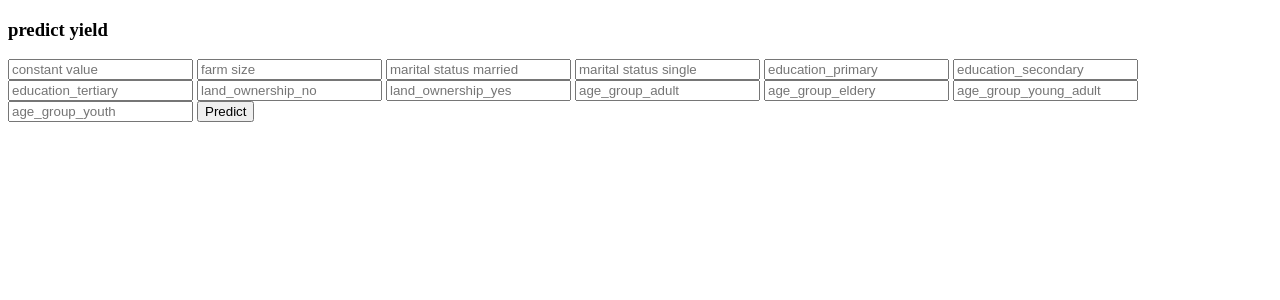
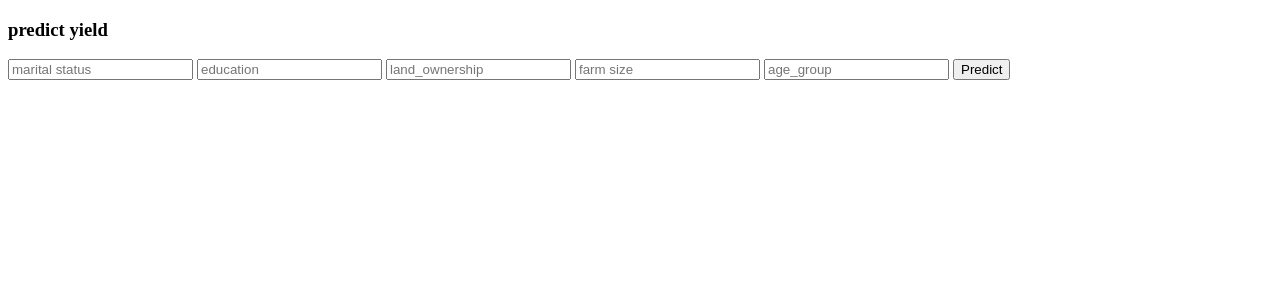
Before and after one commit to jescandagire/crop-yield-API, a Flask app: page / in a window 1280 px wide. Shown: the top 300 px of the page. Run offline with Flask 2, Linux system fonts and the light colour scheme; parts of the project's set-up code (start-up, migrations or seed data) failed here and were passed over.

Commit message:
reduced the features

```diff
--- a/templates/index.html
+++ b/templates/index.html
@@ -7,19 +7,11 @@
 		<div>
 			<h3>predict yield</h3>
 			<form action="{{ url_for('predict')}}" method="POST">
-				<input type="text" name="constant_value" placeholder="constant value" required="required"/>
+				<input type="text" name="marital_status" placeholder="marital status" required="required"/>
+				<input type="text" name="education" placeholder="education" required="required"/>
+				<input type="text" name="land_ownership" placeholder="land_ownership" required="required"/>
 				<input type="text" name="farm_size " placeholder="farm size " required="required"/>
-				<input type="text" name="marital_status_married" placeholder="marital status married" required="required"/>
-				<input type="text" name="marital_status_single" placeholder="marital status single" required="required"/>
-				<input type="text" name="education_primary" placeholder="education_primary" required="required"/>
-				<input type="text" name="education_secondary" placeholder="education_secondary" required="required"/>
-				<input type="text" name="education_tertiary" placeholder="education_tertiary" required="required"/>
-				<input type="text" name="land_ownership_no" placeholder="land_ownership_no" required="required"/>
-				<input type="text" name="land_ownership_yes" placeholder="land_ownership_yes" required="required"/>
-				<input type="text" name="age_group_adult" placeholder="age_group_adult" required="required"/>
-				<input type="text" name="age_group_eldery" placeholder="age_group_eldery" required="required"/>
-				<input type="text" name="age_group_young_adult" placeholder="age_group_young_adult" required="required"/>
-				<input type="text" name="age_group_youth" placeholder="age_group_youth" required="required"/>
+				<input type="text" name="age_group" placeholder="age_group" required="required"/>
 				<button type="submit">Predict</button>
 			</form>
 
```
